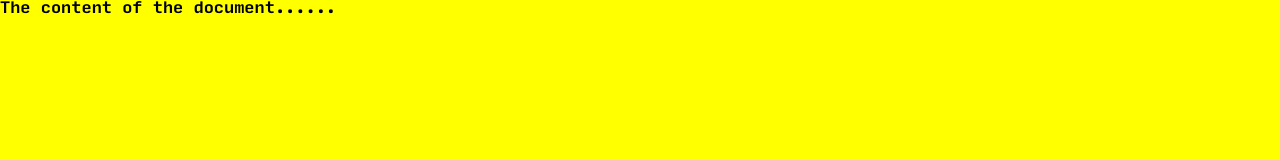
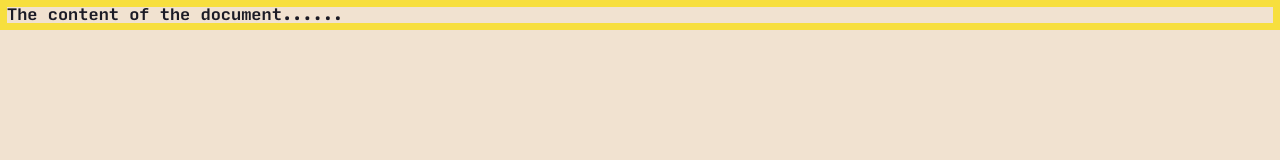
Before and after one commit to njons/FAC14_Week7, a website: page public/index.html in a window 1280 px wide. Drawn offline with Linux system fonts and the light colour scheme.

Commit message:
added initial styling to css

```diff
--- a/public/css/style.css
+++ b/public/css/style.css
@@ -1,7 +1,11 @@
 body {
-  background: yellow;
+  -webkit-font-smoothing: antialiased;
+  background: #f1e2d0;
+  height: 100vh;
 }
 
 h1 {
   font-family: "InputMonoMedium";
+  color: #1b1b26;
+  border: solid 7px #f7df3e;
 }
```
